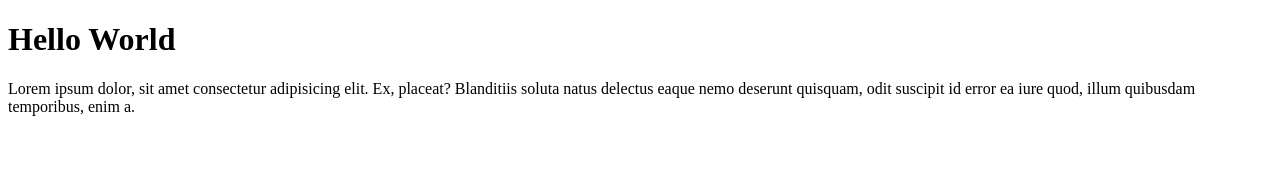
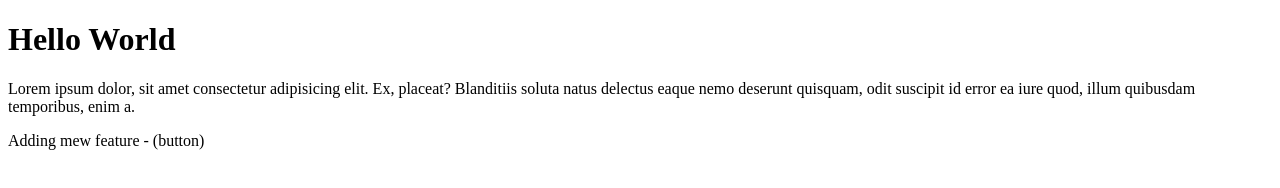
Before and after one commit to Dhruv-Nagal/LocalRepo, a plain HTML site: page index.html in a window 1280 px wide. Drawn offline with Linux system fonts and the light colour scheme.

```diff
--- a/index.html
+++ b/index.html
@@ -8,5 +8,6 @@
 <body>
     <h1>Hello World</h1>
     <p>Lorem ipsum dolor, sit amet consectetur adipisicing elit. Ex, placeat? Blanditiis soluta natus delectus eaque nemo deserunt quisquam, odit suscipit id error ea iure quod, illum quibusdam temporibus, enim a.</p>
+    <p>Adding mew feature - (button)</p>
 </body>
 </html>
```
